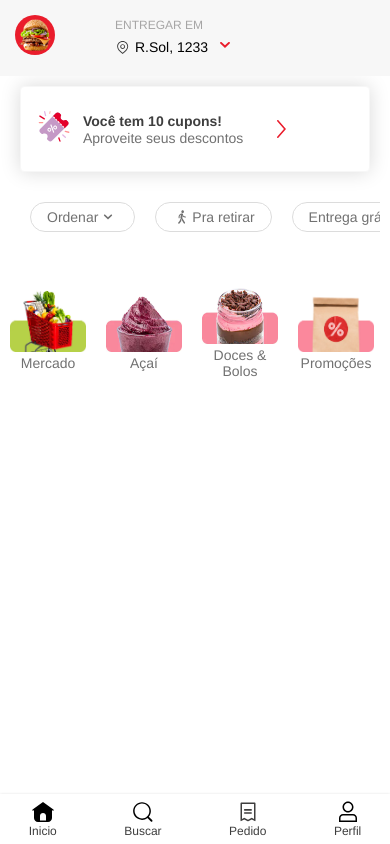
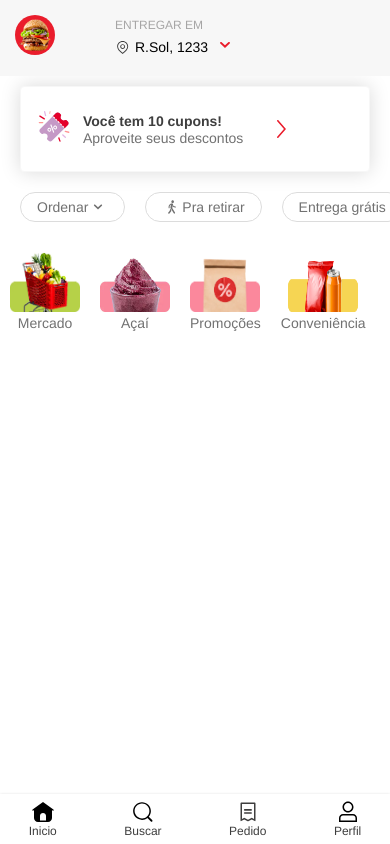
Before and after one commit to GiovannaValadao/Clone-Ifood, a React (Create React App) app: page / in a window 390 px wide. Built offline with nearby package versions, Linux system fonts and the light colour scheme; a web font is replaced by a local one.

Commit message:
fix in scroll style

```diff
--- a/src/components/carouselCategories/CarouselCategories.jsx
+++ b/src/components/carouselCategories/CarouselCategories.jsx
@@ -1,7 +1,6 @@
-import "./carosselCategories.css";
+import "./carouselCategories.css";
 import Groceries from "../../static/images/groceries.jpg";
 import Acai from "../../static/images/acai.png";
-import SweetAndCakes from "../../static/images/sweetsandcakes.png";
 import Promotions from "../../static/images/promotions.png";
 import Snacks from "../../static/images/snacks.png";
 import Salted from "../../static/images/salted.png";
@@ -13,6 +12,7 @@ import Italian from "../../static/images/italian.png";
 import Brazilian from "../../static/images/brazilian.png";
 import Healthy from "../../static/images/healthy.jpg";
 import Chinese from "../../static/images/chinese.jpg";
+import Convenience from "../../static/images/convenience.png";
 
 function CarouselCategories() {
   return (
@@ -38,18 +38,18 @@ function CarouselCategories() {
           <li>
             <img
               className="carousel-categories__container-list-image"
-              src={SweetAndCakes}
-              alt="Ilustração de Doces e Bolos"
+              src={Promotions}
+              alt="Ilustração de Promoção"
             />
-            <p>Doces & Bolos</p>
+            <p>Promoções</p>
           </li>{" "}
           <li>
             <img
               className="carousel-categories__container-list-image"
-              src={Promotions}
-              alt="Ilustração de Promoção"
+              src={Convenience}
+              alt="Ilustração de Conveniência"
             />
-            <p>Promoções</p>
+            <p>Conveniência</p>
           </li>{" "}
           <li>
             <img
--- a/src/components/carouselCategories/carosselCategories.css
+++ b/src/components/carouselCategories/carouselCategories.css
@@ -8,6 +8,7 @@
   font-size: 14px;
   color: #717171;
   cursor: pointer;
+  overflow-x: scroll;
 }
 .carousel-categories__container-list {
   display: flex;
@@ -26,13 +27,12 @@
   }
   .carousel-categories__container {
     padding: 0px;
-    overflow-x: scroll;
   }
   .carousel-categories__container-list-image {
-    height: 62px;
-    width: 76px;
-  }
-  .carousel-categories__container::-webkit-scrollbar {
-    display: none;
+    height: 60px;
+    width: 70px;
   }
 }
+.carousel-categories__container::-webkit-scrollbar {
+  display: none;
+}
--- a/src/components/filter/filter.css
+++ b/src/components/filter/filter.css
@@ -1,9 +1,8 @@
 .filter-container {
   display: flex;
-  padding: 20px;
-  margin: 10px;
   align-items: center;
   justify-content: center;
+  padding: 20px 0 0 20px;
 }
 .filter-container__list {
   display: flex;
```
Also changed, not shown: src/static/images/convenience.png (added), src/static/images/sweetsandcakes.png (deleted).
